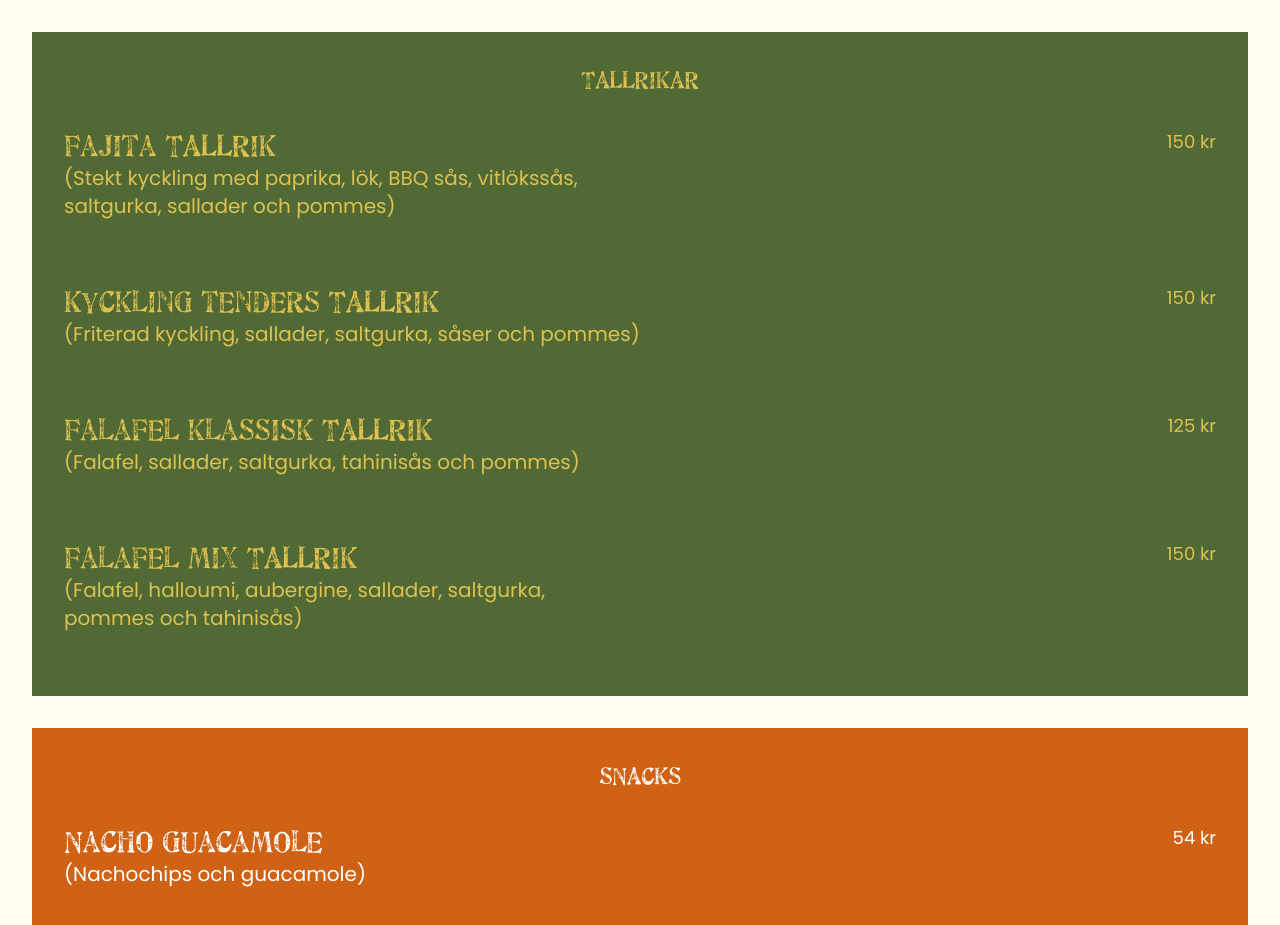
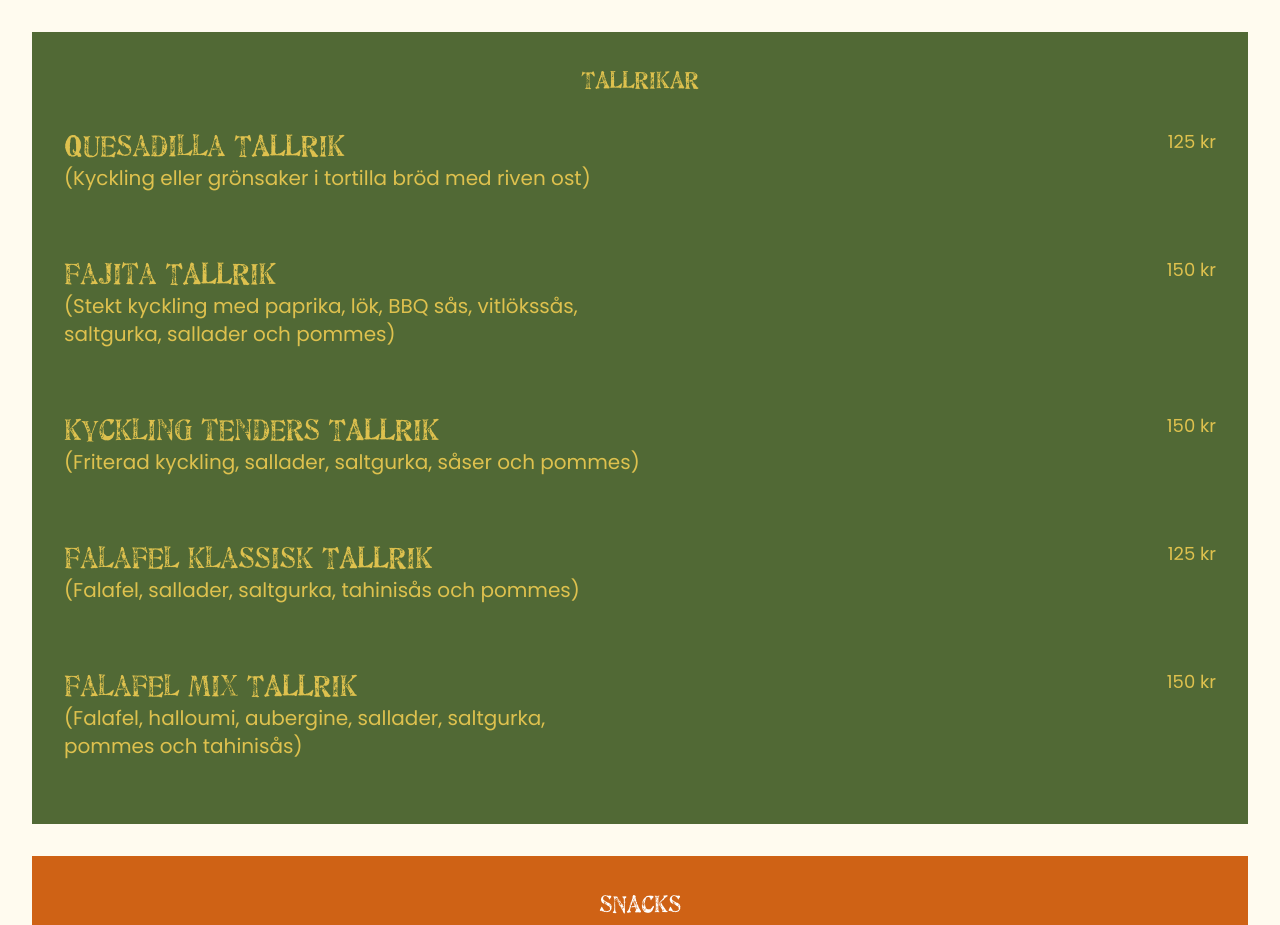
Before and after one commit to jmattaa/lafamilia, a React (Vite) app: page / in a window 1280 px wide. Shown: the part 1700-2625 px from the top of the page. Built offline with nearby package versions, Linux system fonts and the light colour scheme.

Commit message:
add quesadilla

```diff
--- a/src/data/meny.ts
+++ b/src/data/meny.ts
@@ -33,6 +33,11 @@ export const rullar: MenuItem[] = [
 ];
 
 export const tallrikar: MenuItem[] = [
+    {
+        name: "Quesadilla",
+        contents: "Kyckling eller grönsaker i tortilla bröd med riven ost",
+        price: "125 kr",
+    },
     {
         name: "Fajita",
         contents: "Stekt kyckling med paprika, lök, BBQ sås, vitlökssås, saltgurka, sallader och pommes",
```
